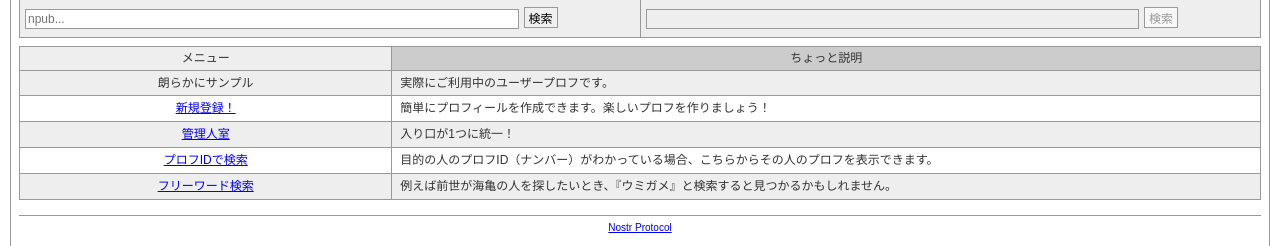
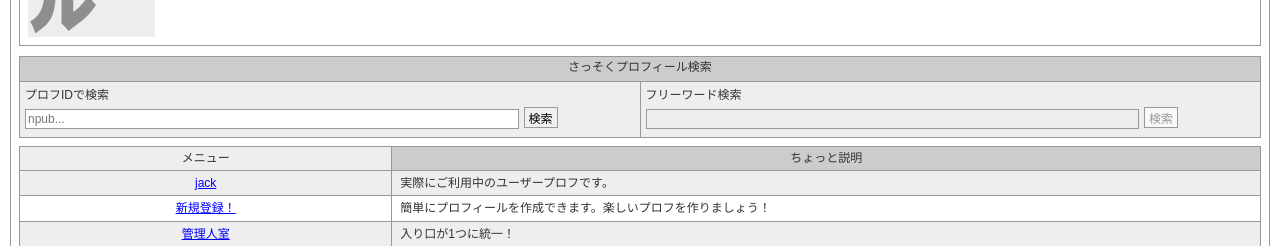
Before and after one commit to tami1A84/zenryasku, a React (Vite) app: page / in a window 1280 px wide. Shown: the part 391-637 px from the top of the page. Built offline with nearby package versions, Linux system fonts and the light colour scheme; what nostr-tools would draw is missing.

Commit message:
Fix title image and add Jack link
Co-Authored-By: N <shohei_mihara@proton.me>

```diff
--- a/src/App.tsx
+++ b/src/App.tsx
@@ -106,7 +106,7 @@ function App() {
                   <tbody>
                     <tr>
                       <td>
-                        朗らかにサンプル
+                        <a href="https://njump.me/npub1sg6plzptd64u62a878hep2kev88swjh3tw00gjsfl8f237lmu63q0uf63m">jack</a>
                       </td>
                       <td>
                         実際にご利用中のユーザープロフです。
```
Also changed, not shown: public/img/title.gif (added).
